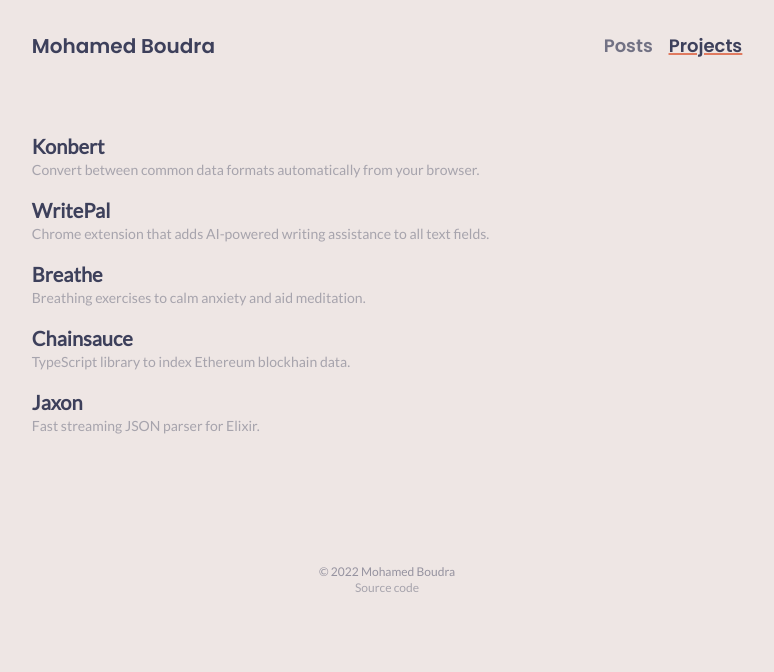
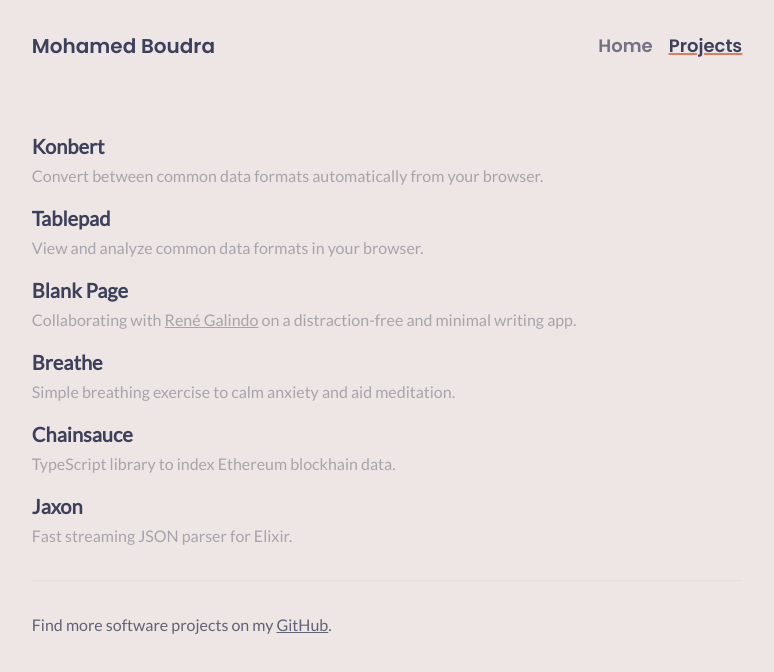
Before and after one commit to boudra/moboudra.com, a Next.js app: page /projects in a window 1280 px wide. Shown: the top 672 px of the page, without its empty margins (253-1027 px from the left). Built offline with nearby package versions, Linux system fonts and the light colour scheme.

Commit message:
update site

```diff
--- a/src/pages/_app.js
+++ b/src/pages/_app.js
@@ -30,7 +30,7 @@
                   : "decoration-transparent text-primary/70 hover:text-primary "
               }`}
             >
-              <Link href="/">Posts</Link>
+              <Link href="/">Home</Link>
             </div>
             <div
               className={`font-display text-lg underline decoration-2 ${
@@ -46,15 +46,7 @@
         <main>
           <Component {...pageProps} />
         </main>
-        <footer className="mt-8 py-8 text-center text-xs text-primary/50">
-          <p>&copy; 2022 Mohamed Boudra</p>
-          <a
-            className="hover:text-secondary pt-2 text-primary/40"
-            href="https://github.com/boudra/moboudra.com"
-          >
-            Source code
-          </a>
-        </footer>
+        <footer className="mt-8 py-8 text-center text-xs text-primary/50"></footer>
       </div>
     </>
   );
--- a/src/pages/index.js
+++ b/src/pages/index.js
@@ -30,6 +30,18 @@
 export default function Home({ posts }) {
   return (
     <div className="max-w-prose mx-auto px-4">
+      <div className="text-primary pb-6 mb-10 text-lg border-b border-primary/5">
+        <p className="pb-4">Welcome to my site!</p>
+        <p className="pb-4">
+          I’m a technical leader and generalist passionate about the digital
+          product lifecycle, from identifying user needs, to delivering great UX
+          and robust software.
+        </p>
+        <p className="pb-4">
+          I use this space to share the things I make and write about the things
+          I learn.
+        </p>
+      </div>
       <div className="pb-12">
         {posts.map(({ slug, frontmatter }) => (
           <div key={slug} className="pb-3">
--- a/src/pages/projects.js
+++ b/src/pages/projects.js
@@ -1,5 +1,4 @@
-export default function Projects(_props) {
-  const projects = [
+const currentProjects = [
   {
     title: "Konbert",
     description:
@@ -7,14 +6,31 @@
     link: "https://konbert.com/convert",
   },
   {
-      title: "WritePal",
-      description:
-        "Chrome extension that adds AI-powered writing assistance to all text fields.",
-      link: "https://writepal.app",
+    title: "Tablepad",
+    description: "View and analyze common data formats in your browser.",
+    link: "https://konbert.com/viewer",
+  },
+  {
+    title: "Blank Page",
+    description: (
+      <span>
+        Collaborating with{" "}
+        <a
+          className="underline"
+          href="https://renegalindo.com/"
+          target="_blank"
+        >
+          René Galindo
+        </a>{" "}
+        on a distraction-free and minimal writing app.
+      </span>
+    ),
+    link: "https://blank.page",
   },
   {
     title: "Breathe",
-      description: "Breathing exercises to calm anxiety and aid meditation.",
+    description:
+      "Simple breathing exercise to calm anxiety and aid meditation.",
     link: "https://breathe.moboudra.com",
   },
   {
@@ -29,22 +45,38 @@
   },
 ];
 
+function ProjectsList({ projects }) {
   return (
-    <div className="max-w-prose mx-auto px-4">
-      <div className="pb-12">
+    <>
       {projects.map((project) => (
         <div key={project.title} className="pb-4">
           <a
             target="_blank"
             rel="noreferrer"
-              className="block text-primary hover:text-secondary font-semibold text-xl"
+            className="block text-primary hover:text-secondary font-semibold text-xl pb-1"
             href={project.link}
           >
             {project.title}
           </a>
-            <div className="text-sm text-primary/40">{project.description}</div>
+          <div className="text-primary/40">{project.description}</div>
         </div>
       ))}
+    </>
+  );
+}
+
+export default function Projects(_props) {
+  return (
+    <div className="max-w-prose mx-auto px-4">
+      <div className="pb-12">
+        <ProjectsList projects={currentProjects} />
+        <p className="text-primary/80 pt-8 mt-4 border-t border-primary/5">
+          Find more software projects on my{" "}
+          <a className="underline" href="https://github.com/boudra">
+            GitHub
+          </a>
+          .
+        </p>
       </div>
     </div>
   );
```
Lines whose indentation alone changed are shown as unchanged.
